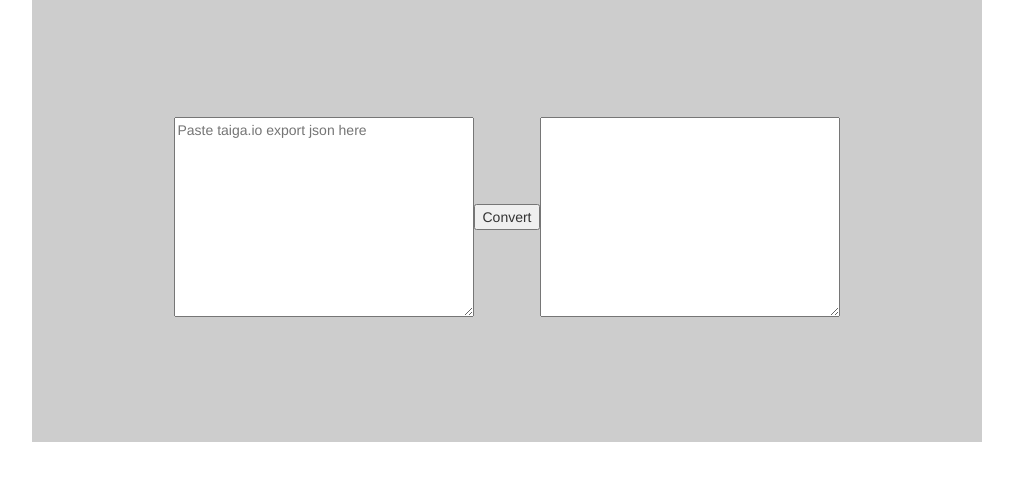
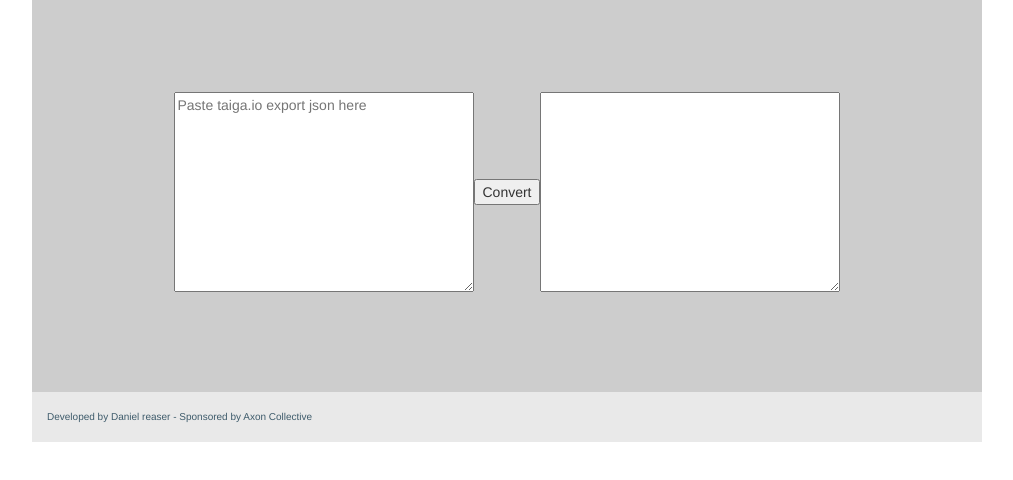
Before and after one commit to Axon-Collective/Taiga.io-to-Draw.io, a plain HTML site: page index.html in a window 1280 px wide. Shown: the part 208-688 px from the top of the page, without its empty margins (133-1146 px from the left). Drawn offline with nearby package versions, Linux system fonts and the light colour scheme.

Commit message:
Finished packaging.

```diff
--- a/index.html
+++ b/index.html
@@ -1,3 +1,4 @@
+<!-- //Developed by Daniel Reaser - sponsored by Axon Collective -->
 <head>
 <script src="https://ajax.googleapis.com/ajax/libs/jquery/3.3.1/jquery.min.js"></script>
 
@@ -36,6 +37,9 @@
   </div>
 
   </div>
+  <div class="my-footer">
+    Developed by Daniel reaser - Sponsored by Axon Collective
+  </div>
 </div>
 
 <script src="script_v1.js"></script>
--- a/script_v1.js
+++ b/script_v1.js
@@ -1,3 +1,4 @@
+//Developed by Daniel Reaser - sponsored by Axon Collective
 var json = "tmp";
 $("#convert").click(function(){
 	json = $("#json").val();
@@ -27,9 +28,6 @@ $('[data-toggle="tooltip"]').tooltip({
 	trigger: 'click',
 });
 
-
-
-alert("Hello! I am an alert box!!");
 
 var template = `#
 # <br><i style='color:gray;'>%name%</i><br><a href='%link%'>Go to taiga</a><br>
--- a/styles.css
+++ b/styles.css
@@ -1,3 +1,4 @@
+/*Developed by Daniel Reaser - sponsored by Axon Collective*/
 textarea {
   height: 200px;
   width: 300px;
@@ -32,7 +33,7 @@ body {
   flex-direction:column;
   padding:0;
 }
-.my-header {
+.my-header, .my-footer {
   height: 50px;
   width: 100%;
   background-color: #e9e9e9;
@@ -42,7 +43,13 @@ body {
   text-align:center;
   color: #3e5b6b;
   font-size: 20px;
+}
 
+.my-footer {
+  padding: 0 15px;
+  justify-content: flex-start;
+  font-size: 10px;
+  text-align: left;
 }
 .show-app-info {
   margin: 0 15px;
```
